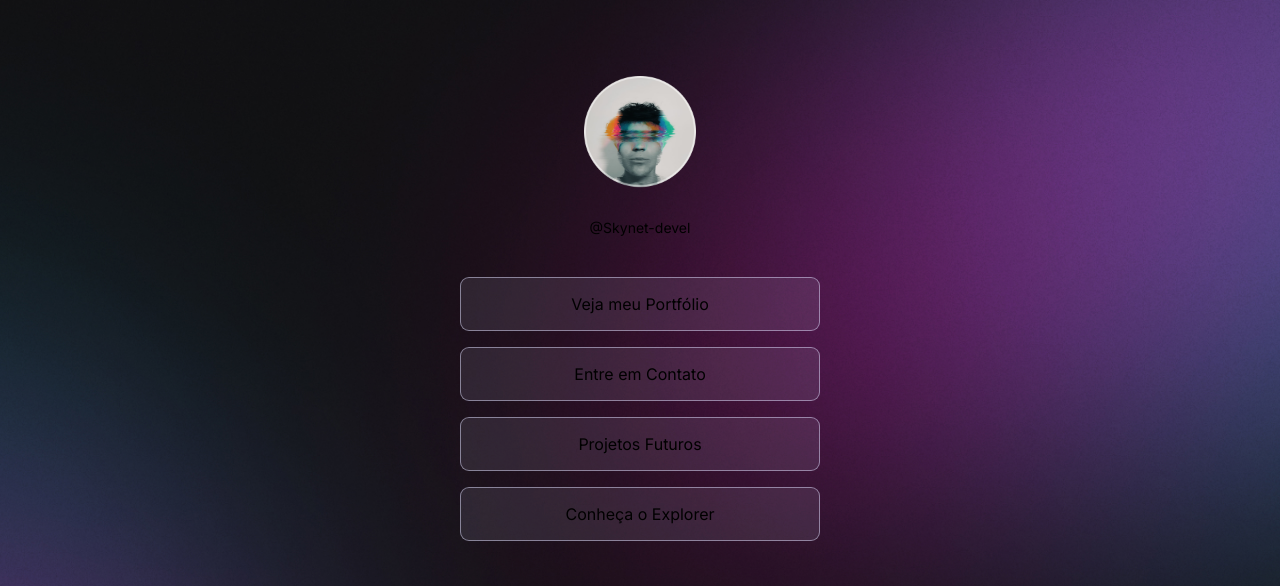
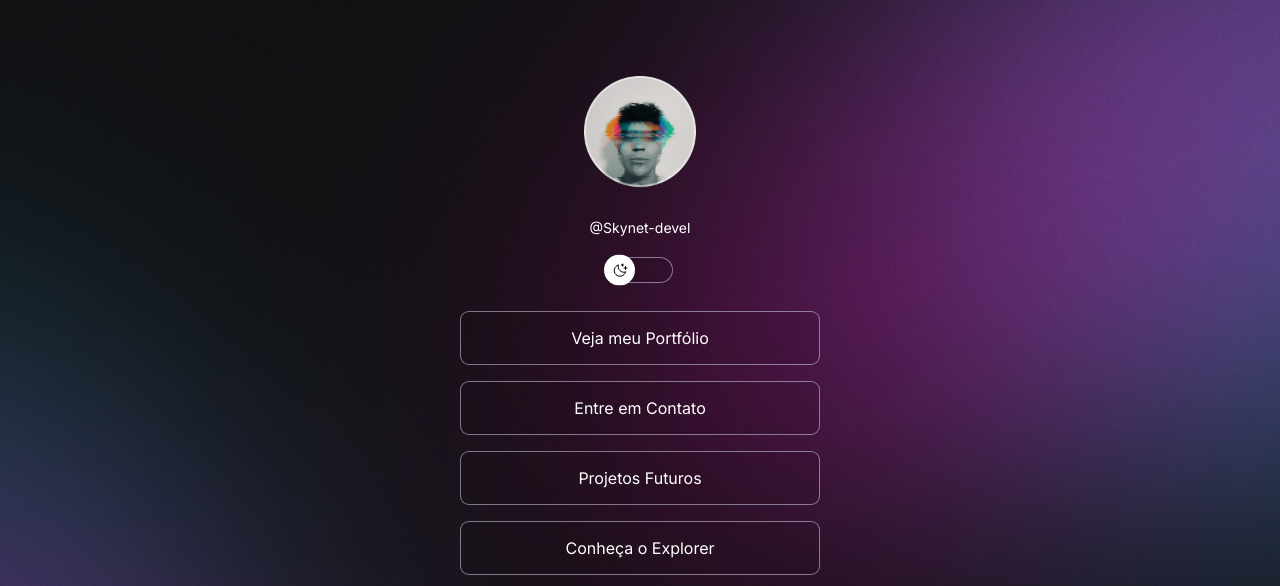
Before and after one commit to Skynet-devel/Display_Solicit, a plain HTML site: page index.html in a window 1280 px wide. Shown: the top 586 px of the page. Drawn offline with nearby package versions, Linux system fonts and the light colour scheme.

Commit message:
Designe completed

```diff
--- a/css/style.css
+++ b/css/style.css
@@ -8,16 +8,30 @@
     padding: 0;
 }
 
+/* DEFININDO A RAIZ PARA FAZER O EFEITO DARKNESS E LIGHT*/
 :root {
     --text-color: white;
+    --bg-url: url(/img/bg-desktop.jpg);
+    --stroke-color: rgba(225, 225, 255, 0.5);
+    --surface-color: rgba(0, 0 , 0, 0.05);
+    --surface-color-hover: rgba(255, 255, 255, 0.5);
+    --surface-color-link: rgba(255, 255, 255, 0.2);
+    --switch-bg: url(/img/moon-star.svg);
 }
 
+/* DEFININDO O EFEITO LIGHT*/
 .light {
     --text-color: black;
+    --bg-url: url(/img/Background.png);
+    --stroke-color: rgba(255, 255, 255, 0.1);
+    --surface-color: rgba(0, 0 , 0, 0.05);
+    --surface-color-hover: rgba(0, 0, 0, 0.02);
+    --surface-color-link: rgba(0, 0, 0, 0.1);
+    --switch-bg: url(/img/star.svg)
 }
 
 body {
-   background: url(/img/bg-desktop.jpg) no-repeat top center/cover;
+   background: var(--bg-url) no-repeat top center/cover;
 }
 
 /* FÁCIL DE ENTENDER
@@ -43,6 +57,7 @@ body {
 
 }
 
+/* PROFILE */
 .profile img {
     width: 112px;
     display: block;
@@ -59,6 +74,46 @@ body {
     margin-bottom: 15px;
 }
 
+.switch {
+    position: relative;
+    width: 64px;
+
+    margin: 0 auto;
+    padding: 4px;
+}
+
+/* SWITCH */
+.switch button {
+    width: 31px;
+    height: 31px;
+    background: #fff var(--switch-bg) no-repeat center;
+    border: 0;
+    border-radius: 50%;
+
+    position: absolute;
+    z-index: 1;
+    left: 0;
+    top: 50%;
+    transform: translateY(-50%);
+}
+
+.light .switch button {
+    right: 0;
+    left: initial;
+
+}
+
+.switch span {
+    display: block;
+    width: 63px;
+    height: 24px;
+    background: var(--surface-color);
+    border: 1px solid var(--stroke-color);
+    -webkit-backdrop-filter: blur(4px);
+    border-radius: 9999px;
+}
+
+/* LINKS */
 ul {
     list-style: none;
     display: flex;
@@ -72,8 +127,8 @@ ul li a {
     text-align: center;
     justify-content: center;
     padding: 16px 24px;
-    background: rgba(225, 225, 255, 0.1);
-    border: 1px solid rgba(225, 225, 255, 0.5);
+    background: var(--surface-color);
+    border: 1px solid var(--stroke-color);
     border-radius: 9px;
     -webkit-backdrop-filter: blur(10px);
     text-decoration: none;
@@ -84,7 +139,7 @@ ul li a {
 
 /* PSEUDO-SELECTOR */
 ul li a:hover {
-    background: rgba(225, 225, 255, 0.05);
+    background: var(--surface-color-hover);
     border: 1.5px solid var(--text-color);
 }
 
@@ -107,10 +162,11 @@ ul li a:hover {
 }
 
 .social-links a:hover {
-    background: rgba(225, 225, 255, 0.2);
+    background: var(--surface-color-link);
     text-align: none;
 }
 
+/* RODAPÉ */
 footer {
     padding: 24px 0;
     font-size:14px;
--- a/index.html
+++ b/index.html
@@ -1,5 +1,5 @@
 <!DOCTYPE html>
-<html lang="pt-br" class="light">
+<html lang="pt-br" class="">
 <head>
     <meta charset="UTF-8">
     <meta name="viewport" content="width=device-width, initial-scale=1.0">
@@ -11,6 +11,15 @@
         <div class="profile">
             <img src="/img/avatar.png" alt="Foto de Rafael Alves com efeitos gliths em um fundo branco">
             <p>@Skynet-devel</p>
+        </div>
+
+        <div class="switch">
+            <button>
+                <!--CONTEÚDO-->
+            </button>
+            <span>
+                <!--CONTEÚDO-->
+            </span>
         </div>
         <ul>
             <li>
```
Also changed, not shown: img/moon-star.svg (added), img/star.svg (added).
